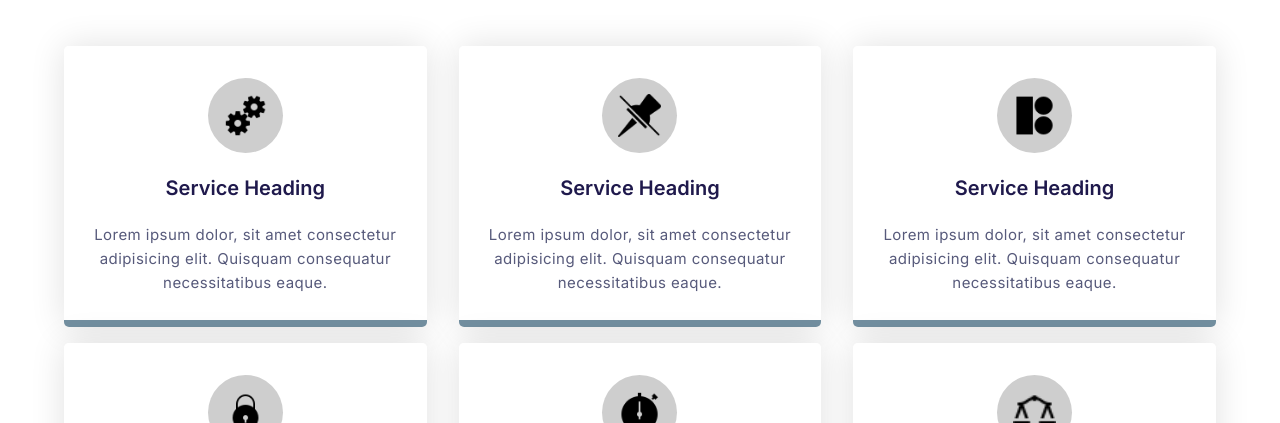
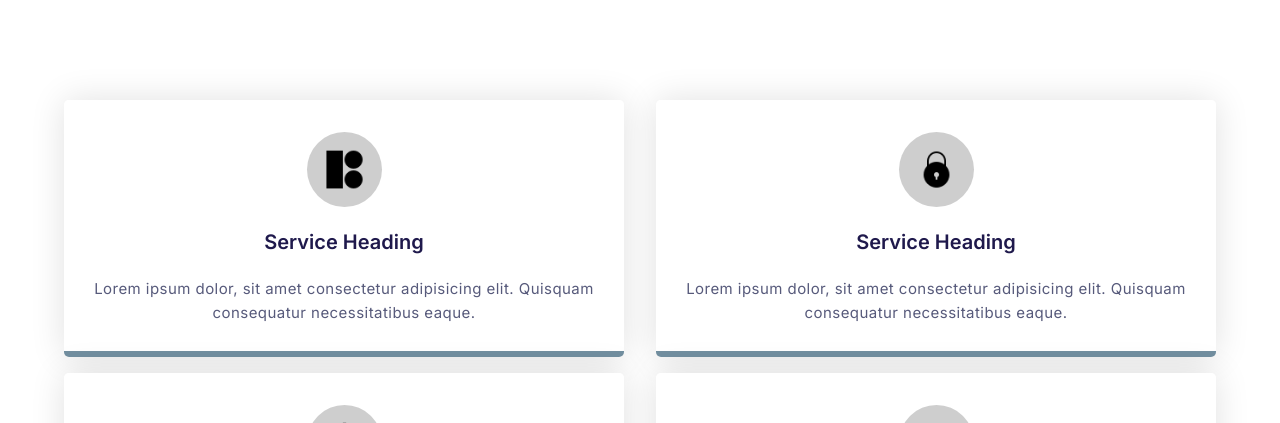
Before and after one commit to shebll/Wadi-Elnile-Project-, a Next.js app: page / in a window 1280 px wide. Shown: the part 1064-1487 px from the top of the page. Built offline with nearby package versions, Linux system fonts and the light colour scheme.

Commit message:
update ui

```diff
--- a/app/(site)/components/Serveces.tsx
+++ b/app/(site)/components/Serveces.tsx
@@ -5,7 +5,7 @@ import { LazyMotion, domAnimation, m } from "framer-motion";
 
 function Services() {
   return (
-    <section id="services" className="container mx-auto min-h-screen ">
+    <section id="services" className="container mx-auto min-h-screen pt-[70px]">
       <LazyMotion features={domAnimation}>
         <m.div
           initial={{ y: -150 }}
@@ -20,40 +20,6 @@ function Services() {
         </m.div>
       </LazyMotion>
       <div className="row">
-        <div className="column">
-          <div className="card">
-            <div className="icon-wrapper">
-              <Image
-                src={"/services-1.png"}
-                width={60}
-                height={60}
-                alt="services"
-              />
-            </div>
-            <h3>Service Heading</h3>
-            <p>
-              Lorem ipsum dolor, sit amet consectetur adipisicing elit. Quisquam
-              consequatur necessitatibus eaque.
-            </p>
-          </div>
-        </div>
-        <div className="column">
-          <div className="card">
-            <div className="icon-wrapper">
-              <Image
-                src={"/services-2.png"}
-                width={60}
-                height={60}
-                alt="services"
-              />
-            </div>
-            <h3>Service Heading</h3>
-            <p>
-              Lorem ipsum dolor, sit amet consectetur adipisicing elit. Quisquam
-              consequatur necessitatibus eaque.
-            </p>
-          </div>
-        </div>
         <div className="column">
           <div className="card">
             <div className="icon-wrapper">
--- a/app/(site)/components/dropDown.tsx
+++ b/app/(site)/components/dropDown.tsx
@@ -57,7 +57,7 @@ function DropDown() {
         <div className="" onClick={handleClick}>
           <Link href="/">
             <Image
-              src="/wady_logo.png"
+              src="/wady_logos.png"
               alt="logo image"
               loading="lazy"
               width={200}
--- a/app/globals.css
+++ b/app/globals.css
@@ -143,7 +143,7 @@ section {
   flex-wrap: wrap;
 }
 .column {
-  width: 100%;
+  width: 50%;
   padding: 0 1em 1em 1em;
   text-align: center;
 }
@@ -212,7 +212,7 @@ section {
     padding: 1em 3em;
   }
   .column {
-    flex: 0 0 33.33%;
-    max-width: 33.33%;
+    flex: 0 50%;
+    max-width: 50%;
   }
 }
```
